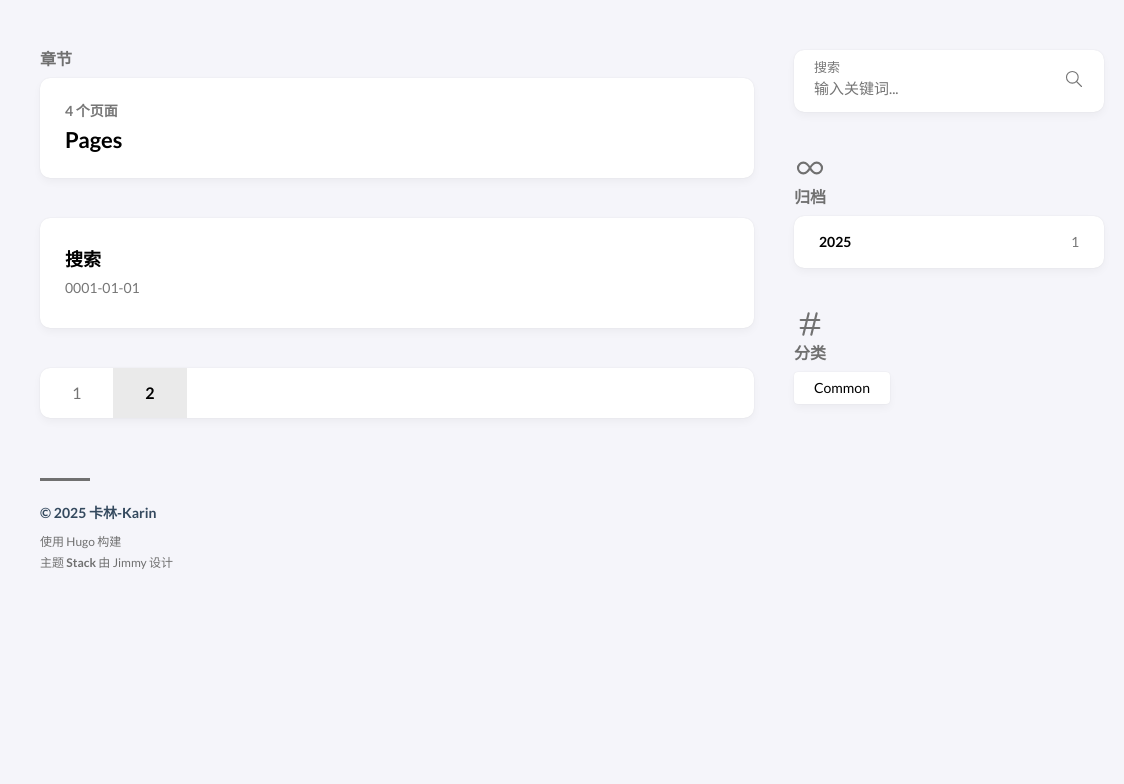
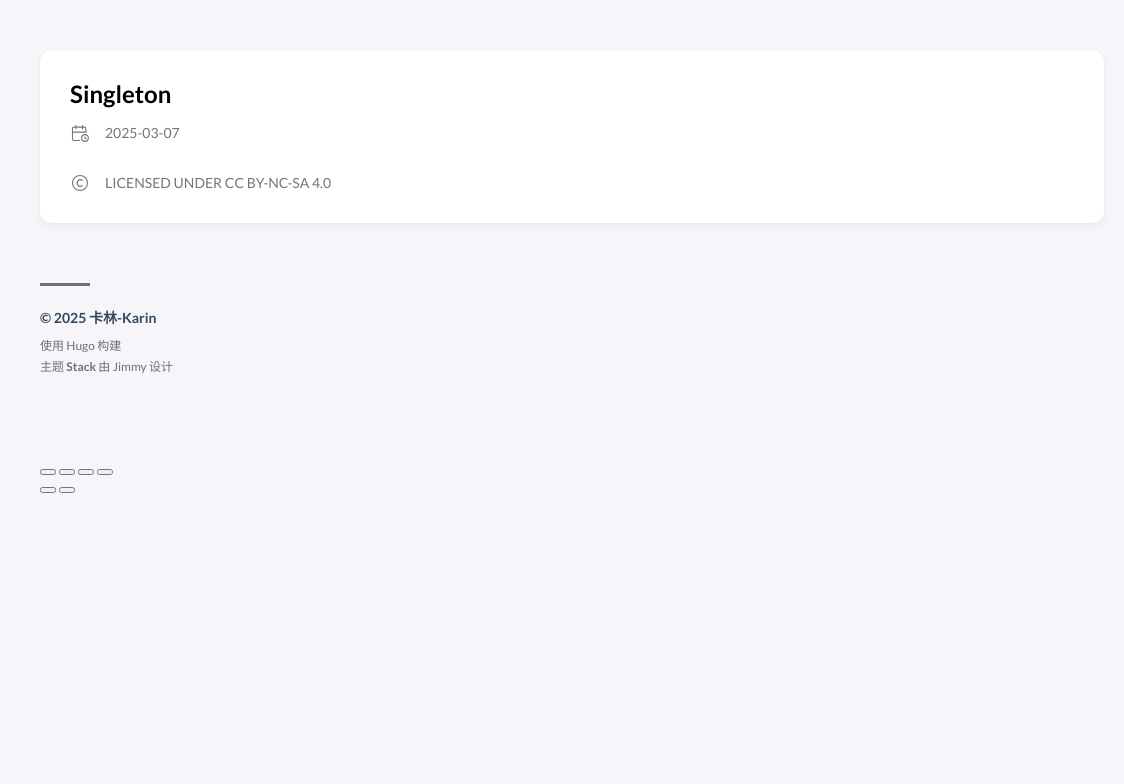
Before and after one commit to KarinGeo/karin.github.io, a plain HTML site: page p/singleton/index.html in a window 1280 px wide. Shown: the full height of the page, 156-1280 px from the left. Drawn offline with Linux system fonts and the light colour scheme; some packages are replaced by stand-ins of ours; a script that the page names is missing.

Commit message:
auto deploy KarinGeo/hugo-main@70c5cc488b8d453ba392c028996af2b98aa47f23

```diff
--- a/page/page/2/index.html
+++ b/p/singleton/index.html
@@ -1,20 +1,22 @@
 <!DOCTYPE html>
 <html lang="zh-cn" dir="ltr">
     <head><meta charset='utf-8'>
-<meta name='viewport' content='width=device-width, initial-scale=1'><meta name='description' content="Karin的游戏开发笔记">
-<title>Pages</title>
+<meta name='viewport' content='width=device-width, initial-scale=1'><meta name='description' content="">
+<title>Singleton</title>
 
-<link rel='canonical' href='https://KarinGeo.github.io/karin.github.io/page/'>
+<link rel='canonical' href='https://KarinGeo.github.io/karin.github.io/p/singleton/'>
 
-<link rel="stylesheet" href="/karin.github.io/scss/style.min.663803bebe609202d5b39d848f2d7c2dc8b598a2d879efa079fa88893d29c49c.css"><meta property='og:title' content="Pages">
-<meta property='og:description' content="Karin的游戏开发笔记">
-<meta property='og:url' content='https://KarinGeo.github.io/karin.github.io/page/'>
+<link rel="stylesheet" href="/karin.github.io/scss/style.min.663803bebe609202d5b39d848f2d7c2dc8b598a2d879efa079fa88893d29c49c.css"><meta property='og:title' content="Singleton">
+<meta property='og:description' content="">
+<meta property='og:url' content='https://KarinGeo.github.io/karin.github.io/p/singleton/'>
 <meta property='og:site_name' content='卡林-Karin'>
-<meta property='og:type' content='website'><meta property='og:updated_time' content=' 2025-03-07T13:15:49&#43;08:00 '/>
-<meta name="twitter:title" content="Pages">
-<meta name="twitter:description" content="Karin的游戏开发笔记"><link rel="alternate" type="application/rss&#43;xml" href="https://KarinGeo.github.io/karin.github.io/page/index.xml">
+<meta property='og:type' content='article'><meta property='article:section' content='Post' /><meta property='article:published_time' content='2025-03-07T16:03:26&#43;08:00'/><meta property='article:modified_time' content='2025-03-07T16:03:26&#43;08:00'/>
+<meta name="twitter:title" content="Singleton">
+<meta name="twitter:description" content="">
     </head>
-    <body class="">
+    <body class="
+    article-page
+    ">
     <script>
         (function() {
             const colorSchemeKey = 'StackColorScheme';
@@ -244,137 +246,90 @@
     </ol>
 </aside>
 
-    <aside class="sidebar right-sidebar sticky">
 
 
-                <form action="/karin.github.io/search/" class="search-form widget" >
-        <p>
-            <label>搜索</label>
-            <input name="keyword" required placeholder="输入关键词..." />
+            <main class="main full-width">
+    <article class="main-article">
+    <header class="article-header">
 
-            <button title="搜索">
-                <svg xmlns="http://www.w3.org/2000/svg" class="icon icon-tabler icon-tabler-search" width="24" height="24" viewBox="0 0 24 24" stroke-width="2" stroke="currentColor" fill="none" stroke-linecap="round" stroke-linejoin="round">
+    <div class="article-details">
+
+
+    <div class="article-title-wrapper">
+        <h2 class="article-title">
+            <a href="/karin.github.io/p/singleton/">Singleton</a>
+        </h2>
+
+
+    </div>
+
+
+
+
+
+    <footer class="article-time">
+
+            <div>
+                <svg xmlns="http://www.w3.org/2000/svg" class="icon icon-tabler icon-tabler-calendar-time" width="56" height="56" viewBox="0 0 24 24" stroke-width="2" stroke="currentColor" fill="none" stroke-linecap="round" stroke-linejoin="round">
   <path stroke="none" d="M0 0h24v24H0z"/>
-  <circle cx="10" cy="10" r="7" />
-  <line x1="21" y1="21" x2="15" y2="15" />
+  <path d="M11.795 21h-6.795a2 2 0 0 1 -2 -2v-12a2 2 0 0 1 2 -2h12a2 2 0 0 1 2 2v4" />
+  <circle cx="18" cy="18" r="4" />
+  <path d="M15 3v4" />
+  <path d="M7 3v4" />
+  <path d="M3 11h16" />
+  <path d="M18 16.496v1.504l1 1" />
+</svg>
+                <time class="article-time--published">2025-03-07</time>
+            </div>
+
+
+
+    </footer>
+
+
+
+</div>
+
+</header>
+
+    <section class="article-content">
+
+
+
+</section>
+
+
+    <footer class="article-footer">
+
+
+
+    <section class="article-copyright">
+        <svg xmlns="http://www.w3.org/2000/svg" class="icon icon-tabler icon-tabler-copyright" width="24" height="24" viewBox="0 0 24 24" stroke-width="2" stroke="currentColor" fill="none" stroke-linecap="round" stroke-linejoin="round">
+  <path stroke="none" d="M0 0h24v24H0z"/>
+  <circle cx="12" cy="12" r="9" />
+  <path d="M14.5 9a3.5 4 0 1 0 0 6" />
 </svg>
 
 
 
-            </button>
-        </p>
-    </form>
+        <span>Licensed under CC BY-NC-SA 4.0</span>
+    </section>
+    </footer>
 
 
 
-                <section class="widget archives">
-        <div class="widget-icon">
-            <svg xmlns="http://www.w3.org/2000/svg" class="icon icon-tabler icon-tabler-infinity" width="24" height="24" viewBox="0 0 24 24" stroke-width="2" stroke="currentColor" fill="none" stroke-linecap="round" stroke-linejoin="round">
-  <path stroke="none" d="M0 0h24v24H0z"/>
-  <path d="M9.828 9.172a4 4 0 1 0 0 5.656 a10 10 0 0 0 2.172 -2.828a10 10 0 0 1 2.172 -2.828 a4 4 0 1 1 0 5.656a10 10 0 0 1 -2.172 -2.828a10 10 0 0 0 -2.172 -2.828" />
-</svg>
-
-
-
-        </div>
-        <h2 class="widget-title section-title">归档</h2>
+</article>
 
 
 
 
 
 
-        <div class="widget-archive--list">
-            <div class="archives-year">
-                    <a href="/karin.github.io/archives/#2025">
-
-                            <span class="year">2025</span>
-                            <span class="count">1</span>
-
-                    </a>
-                </div>
-
-        </div>
-    </section>
-
-
-
-                <section class="widget tagCloud">
-    <div class="widget-icon">
-        <svg xmlns="http://www.w3.org/2000/svg" class="icon icon-tabler icon-tabler-hash" width="24" height="24" viewBox="0 0 24 24" stroke-width="2" stroke="currentColor" fill="none" stroke-linecap="round" stroke-linejoin="round">
-  <path stroke="none" d="M0 0h24v24H0z"/>
-  <line x1="5" y1="9" x2="19" y2="9" />
-  <line x1="5" y1="15" x2="19" y2="15" />
-  <line x1="11" y1="4" x2="7" y2="20" />
-  <line x1="17" y1="4" x2="13" y2="20" />
-</svg>
-
-
-
-    </div>
-    <h2 class="widget-title section-title">分类</h2>
-
-    <div class="tagCloud-tags">
-
-            <a href="/karin.github.io/categories/common/" class="font_size_1">
-                Common
-            </a>
-
-    </div>
-</section>
-
-
-
-    </aside>
-
-
-            <main class="main full-width">
-    <header>
-        <h3 class="section-title">
-
-                章节
-
-        </h3>
-
-        <div class="section-card">
-            <div class="section-details">
-                <h3 class="section-count">4 个页面</h3>
-                <h1 class="section-term">Pages</h1>
-
-            </div>
-        </div>
-    </header>
-
-    <section class="article-list--compact">
-
-            <article>
-    <a href="/karin.github.io/search/">
-        <div class="article-details">
-            <h2 class="article-title">搜索</h2>
-            <footer class="article-time">
-                <time datetime='0001-01-01T00:00:00Z'>0001-01-01</time>
-            </footer>
-        </div>
-    </a>
-</article>
-
-    </section>
-    <nav class='pagination'>
 
 
 
 
-
-                    <a class='page-link' href='/karin.github.io/page/'>1</a>
-
-
-
-                <span class='page-link current'>2</span>
-
-
-    </nav>
-
-<footer class="site-footer">
+    <footer class="site-footer">
     <section class="copyright">
         &copy;
 
@@ -387,6 +342,84 @@
     </section>
 </footer>
 
+
+
+<div class="pswp" tabindex="-1" role="dialog" aria-hidden="true">
+
+
+    <div class="pswp__bg"></div>
+
+
+    <div class="pswp__scroll-wrap">
+
+
+        <div class="pswp__container">
+            <div class="pswp__item"></div>
+            <div class="pswp__item"></div>
+            <div class="pswp__item"></div>
+        </div>
+
+
+        <div class="pswp__ui pswp__ui--hidden">
+
+            <div class="pswp__top-bar">
+
+
+
+                <div class="pswp__counter"></div>
+
+                <button class="pswp__button pswp__button--close" title="Close (Esc)"></button>
+
+                <button class="pswp__button pswp__button--share" title="Share"></button>
+
+                <button class="pswp__button pswp__button--fs" title="Toggle fullscreen"></button>
+
+                <button class="pswp__button pswp__button--zoom" title="Zoom in/out"></button>
+
+
+
+                <div class="pswp__preloader">
+                    <div class="pswp__preloader__icn">
+                        <div class="pswp__preloader__cut">
+                            <div class="pswp__preloader__donut"></div>
+                        </div>
+                    </div>
+                </div>
+            </div>
+
+            <div class="pswp__share-modal pswp__share-modal--hidden pswp__single-tap">
+                <div class="pswp__share-tooltip"></div>
+            </div>
+
+            <button class="pswp__button pswp__button--arrow--left" title="Previous (arrow left)">
+            </button>
+
+            <button class="pswp__button pswp__button--arrow--right" title="Next (arrow right)">
+            </button>
+
+            <div class="pswp__caption">
+                <div class="pswp__caption__center"></div>
+            </div>
+
+        </div>
+
+    </div>
+
+</div><script
+                src="https://cdn.jsdelivr.net/npm/photoswipe@4.1.3/dist/photoswipe.min.js"integrity="sha256-ePwmChbbvXbsO02lbM3HoHbSHTHFAeChekF1xKJdleo="crossorigin="anonymous"
+                defer
+                >
+            </script><script
+                src="https://cdn.jsdelivr.net/npm/photoswipe@4.1.3/dist/photoswipe-ui-default.min.js"integrity="sha256-UKkzOn/w1mBxRmLLGrSeyB4e1xbrp4xylgAWb3M42pU="crossorigin="anonymous"
+                defer
+                >
+            </script><link
+                rel="stylesheet"
+                href="https://cdn.jsdelivr.net/npm/photoswipe@4.1.3/dist/default-skin/default-skin.min.css"crossorigin="anonymous"
+            ><link
+                rel="stylesheet"
+                href="https://cdn.jsdelivr.net/npm/photoswipe@4.1.3/dist/photoswipe.min.css"crossorigin="anonymous"
+            >
 
             </main>
         </div>
--- a/search/index.json
+++ b/search/index.json
@@ -1 +1 @@
-[{"content":"一、Hugo 1、创建新的文件夹\n1 hugo new site xxx 2、创建新的内容（文章）\n1 hugo new content post/xxx/index.md 3、运行服务\n1 2 hugo server --buildDrafts //or hugo server --D 4、生成github用的文件\n1 hugo -D ","date":"2025-03-07T13:15:49+08:00","permalink":"https://KarinGeo.github.io/karin.github.io/p/%E5%90%84%E8%BD%AF%E4%BB%B6%E7%8E%AF%E5%A2%83%E7%9A%84%E5%B8%B8%E7%94%A8%E5%91%BD%E4%BB%A4%E5%88%97%E8%A1%A8/","title":"各软件环境的常用命令列表"}]
+[{"content":"","date":"2025-03-07T16:03:26+08:00","permalink":"https://KarinGeo.github.io/karin.github.io/p/singleton/","title":"Singleton"},{"content":"一、Hugo 1、创建新的文件夹\n1 hugo new site xxx 2、创建新的内容（文章）\n1 hugo new content post/xxx/index.md 3、运行服务\n1 2 hugo server --buildDrafts //or hugo server --D 4、生成github用的文件\n1 hugo -D ","date":"2025-03-07T13:15:49+08:00","permalink":"https://KarinGeo.github.io/karin.github.io/p/%E5%90%84%E8%BD%AF%E4%BB%B6%E7%8E%AF%E5%A2%83%E7%9A%84%E5%B8%B8%E7%94%A8%E5%91%BD%E4%BB%A4%E5%88%97%E8%A1%A8/","title":"各软件环境的常用命令列表"}]
--- a/sitemap.xml
+++ b/sitemap.xml
@@ -4,7 +4,7 @@
   <sitemap>
     <loc>https://KarinGeo.github.io/karin.github.io/zh-cn/sitemap.xml</loc>
 
-      <lastmod>2025-03-07T13:15:49+08:00</lastmod>
+      <lastmod>2025-03-07T16:03:26+08:00</lastmod>
 
   </sitemap>
 
```
Also changed, not shown: 404.html (+1 -1 lines), archives/index.html (+11 -0 lines), categories/common/index.html (+2 -2 lines), categories/index.html (+2 -2 lines), categories/test/index.html (+2 -2 lines), index.html (+47 -2 lines), index.xml (+9 -1 lines), page/index.html (+2 -2 lines), post/index.html (+14 -3 lines), post/index.xml (+9 -1 lines), tags/command/index.html (+2 -2 lines), tags/index.html (+2 -2 lines), zh-cn/sitemap.xml (+7 -4 lines), 1 other file.
